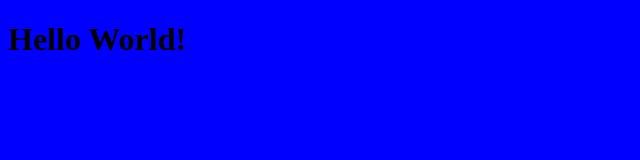
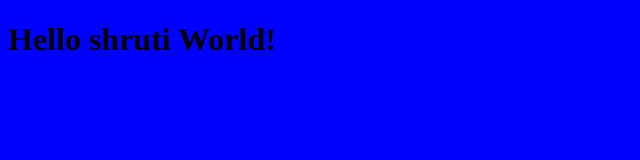
Before and after one commit to iiiiiiis/project1, a plain HTML site: page index.html in a window 1280 px wide. Shown: the whole page, without its empty margins (0-640 px from the left). Drawn offline with Linux system fonts and the light colour scheme.

Commit message:
Update index.html

```diff
--- a/index.html
+++ b/index.html
@@ -8,6 +8,6 @@
                     <link rel="stylesheet" href="style.css">
 </head>
 <body>
-                    <h1>Hello World!</h1>
+                    <h1>Hello shruti World!</h1>
 </body>
 </html>
```
